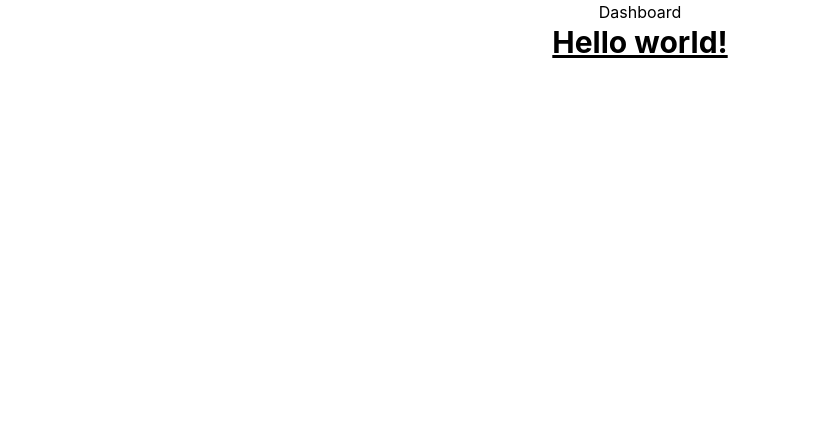
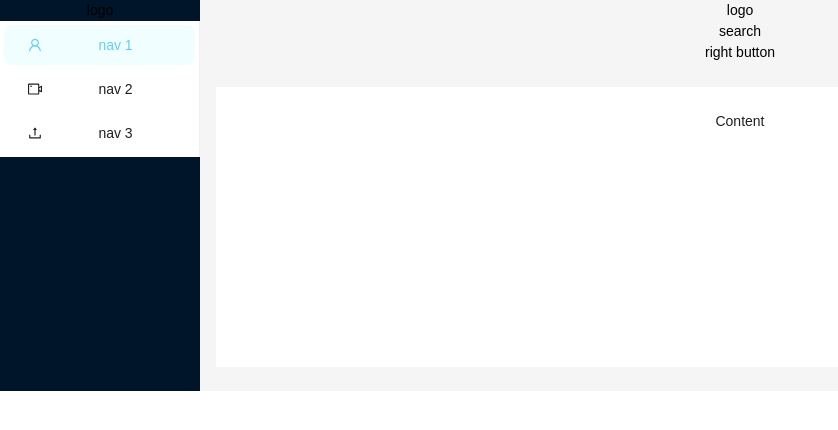
Before and after one commit to usmankiyani16/easyology-fe, a React (Create React App) app: page /dashboard in a window 1280 px wide. Shown: the top 430 px of the page, without its empty margins (0-838 px from the left). Built offline with nearby package versions, Linux system fonts and the light colour scheme.

Commit message:
sidebar added

```diff
--- a/src/components/dashboard/dashboard.tsx
+++ b/src/components/dashboard/dashboard.tsx
@@ -1,12 +1,9 @@
 import React from 'react'
+import MainLayout from '../../layout/layout'
 
 const Dashboard = () => {
   return (
-    <div>Dashboard
-      <h1 className="text-3xl font-bold underline">
-        Hello world!
-      </h1>
-    </div>
+    <MainLayout />
   )
 }
 
--- a/src/layout/header/header.tsx
+++ b/src/layout/header/header.tsx
@@ -1,9 +1,13 @@
-import React from 'react'
+import React from "react";
 
 const Header = () => {
   return (
-    <div>Header</div>
-  )
-}
+    <>
+      <div>logo</div>
+      <div>search</div>
+      <div>right button</div>
+    </>
+  );
+};
 
-export default Header
+export default Header;
--- /dev/null
+++ b/src/layout/layout.tsx
@@ -0,0 +1,64 @@
+import React, { useState } from "react";
+import {
+  MenuFoldOutlined,
+  MenuUnfoldOutlined,
+  UploadOutlined,
+  UserOutlined,
+  VideoCameraOutlined,
+} from "@ant-design/icons";
+import { Layout, Menu, theme } from "antd";
+import Header from "./header/header";
+
+const { Sider, Content } = Layout;
+
+const MainLayout: React.FC = () => {
+  const [collapsed, setCollapsed] = useState(false);
+  const {
+    token: { colorBgContainer },
+  } = theme.useToken();
+
+  return (
+    <Layout>
+      <Sider trigger={null} collapsible collapsed={collapsed}>
+        <div className="logo">logo</div>
+        <Menu
+          theme="light"
+          mode="inline"
+          defaultSelectedKeys={["1"]}
+          items={[
+            {
+              key: "1",
+              icon: <UserOutlined />,
+              label: "nav 1",
+            },
+            {
+              key: "2",
+              icon: <VideoCameraOutlined />,
+              label: "nav 2",
+            },
+            {
+              key: "3",
+              icon: <UploadOutlined />,
+              label: "nav 3",
+            },
+          ]}
+        />
+      </Sider>
+      <Layout className="site-layout">
+        <Header />
+        <Content
+          style={{
+            margin: "24px 16px",
+            padding: 24,
+            minHeight: 280,
+            background: colorBgContainer,
+          }}
+        >
+          Content
+        </Content>
+      </Layout>
+    </Layout>
+  );
+};
+
+export default MainLayout;
```
